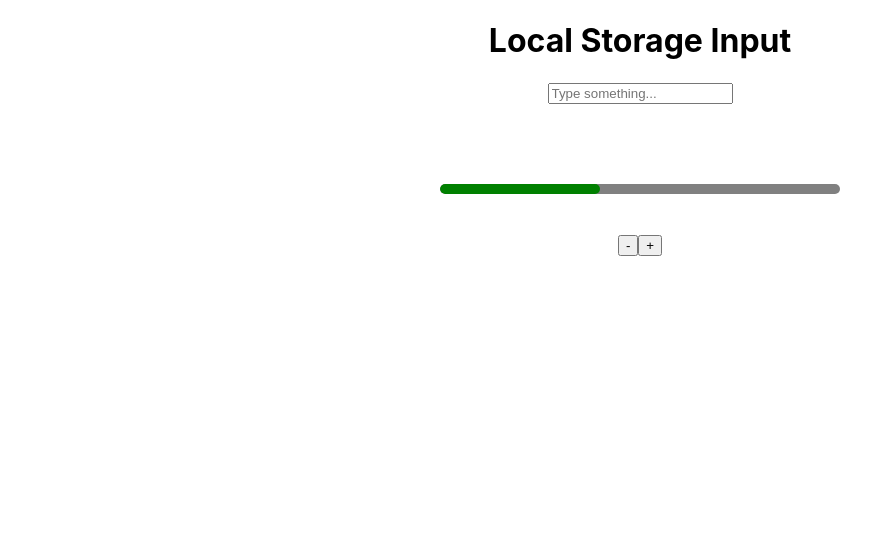
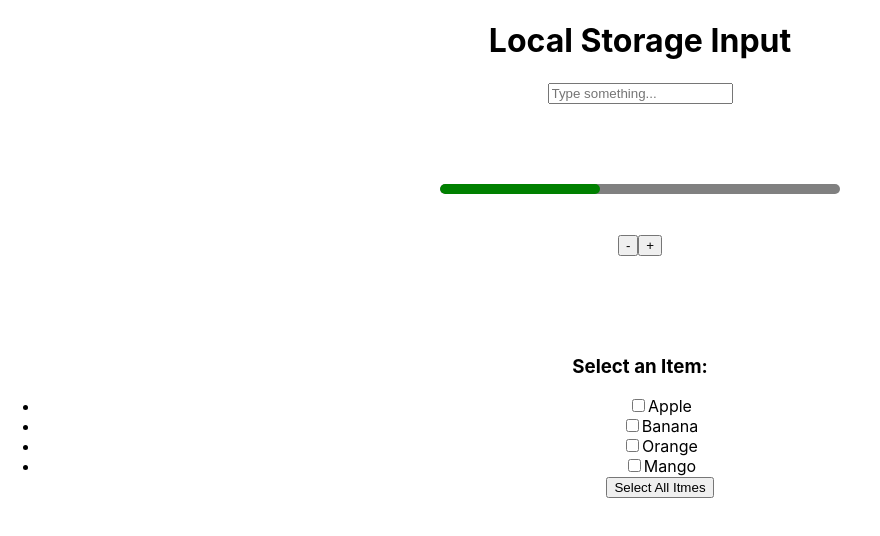
Before and after one commit to reetuTheCoder/ReactJs_Int, a React (Create React App) app in the folder solve-qst/: page / in a window 1280 px wide. Shown: the top 536 px of the page, without its empty margins (0-880 px from the left). Built offline with nearby package versions, Linux system fonts and the light colour scheme.

Commit message:
select all list in the one click

```diff
--- a/solve-qst/src/App.js
+++ b/solve-qst/src/App.js
@@ -2,13 +2,16 @@ import React from "react";
 import "./App.css";
 import SaveLSInputData from "./Componnet/SaveLSInputData";
 import MainProgressBar from "./Componnet/ProgressBar";
+import SelectAllListItems from "./Componnet/SelectAllListItems";
 
 function App() {
   return (
     <div className="App">
       <SaveLSInputData />
-      <br/>  <br/>  <br/>
-      <MainProgressBar/>
+      <br /> <br /> <br />
+      <MainProgressBar />
+      <br /> <br /> <br />
+      <SelectAllListItems />
     </div>
   );
 }
--- /dev/null
+++ b/solve-qst/src/Componnet/SelectAllListItems.js
@@ -0,0 +1,44 @@
+import { useState } from "react";
+
+const SelectAllListItems = () => {
+  const items = ["Apple", "Banana", "Orange", "Mango"];
+  const [selectedItem, setSelectedItem] = useState([]);
+
+  const handleToggle = (item) => {
+    if (selectedItem.includes(item)) {
+      setSelectedItem(selectedItem.filter((i) => i !== item));
+    } else {
+      setSelectedItem([...selectedItem, item]);
+    }
+  };
+
+  const handleSelectAll = () => {
+    if (selectedItem.length === items.length) {
+      setSelectedItem([]);
+    } else {
+      setSelectedItem(items);
+    }
+  };
+  return (
+    <div>
+      <h3>Select an Item:</h3>
+      <ul>
+        <div>
+          <div>
+            {items.map((item, id) => (
+              <li key={id}>
+                <label style={{ cursor: "pointer" }}>
+                  <input type="checkbox" checked={selectedItem.includes(item)} onChange={() => handleToggle(item)}/>
+                  {item}
+                </label>
+              </li>
+            ))}
+          </div>
+          <button onClick={handleSelectAll}>Select All Itmes</button>
+        </div>
+      </ul>
+    </div>
+  );
+};
+
+export default SelectAllListItems;
```
